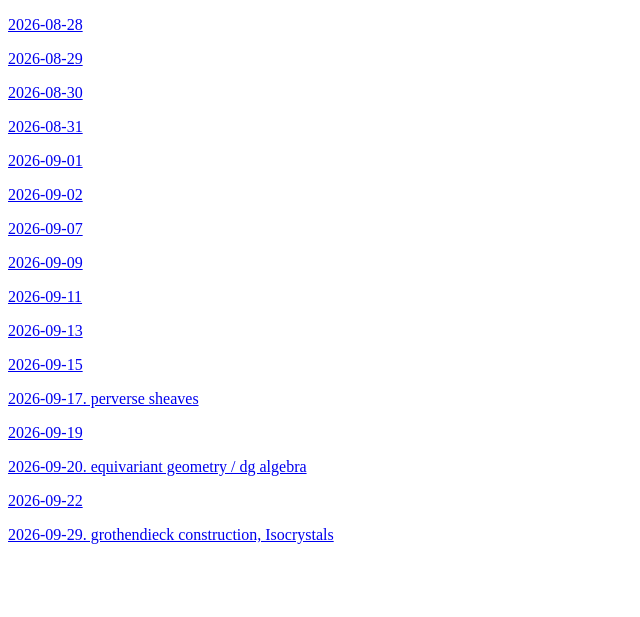
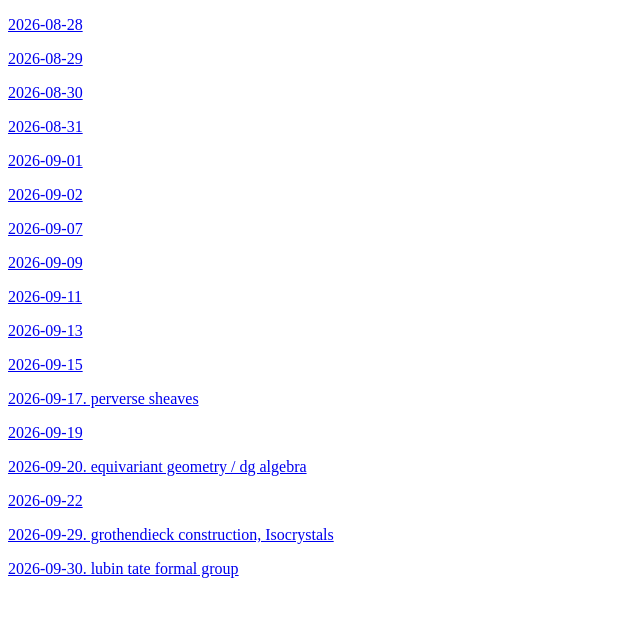
Before and after one commit to alchan00/alchan00.github.io, a Jekyll site: the page built from daily-notes/index.md, in a window 1280 px wide. Shown: the top 617 px of the page, without its empty margins (0-640 px from the left). Built offline with Jekyll 4.4.1, drawn with Linux system fonts in a browser that asks for light colours; our own code applies the rules of GitHub Pages for plain Markdown files.

Commit message:
Update index.md

```diff
--- a/daily-notes/index.md
+++ b/daily-notes/index.md
@@ -37,3 +37,6 @@
 
 
 [2026-09-29. grothendieck construction, Isocrystals](2026-09-29/)
+
+
+[2026-09-30. lubin tate formal group](2026-09-30/)
```
